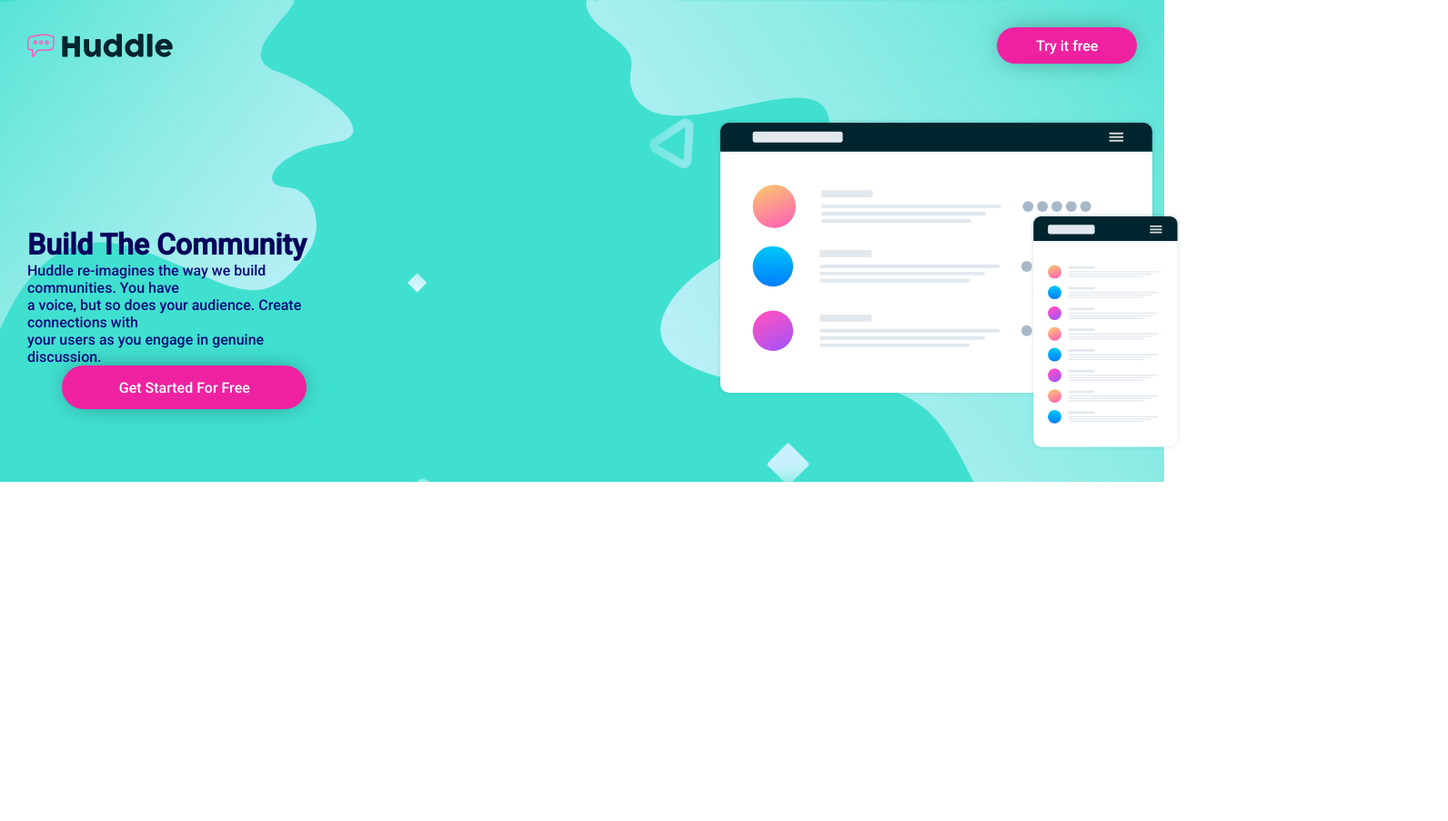
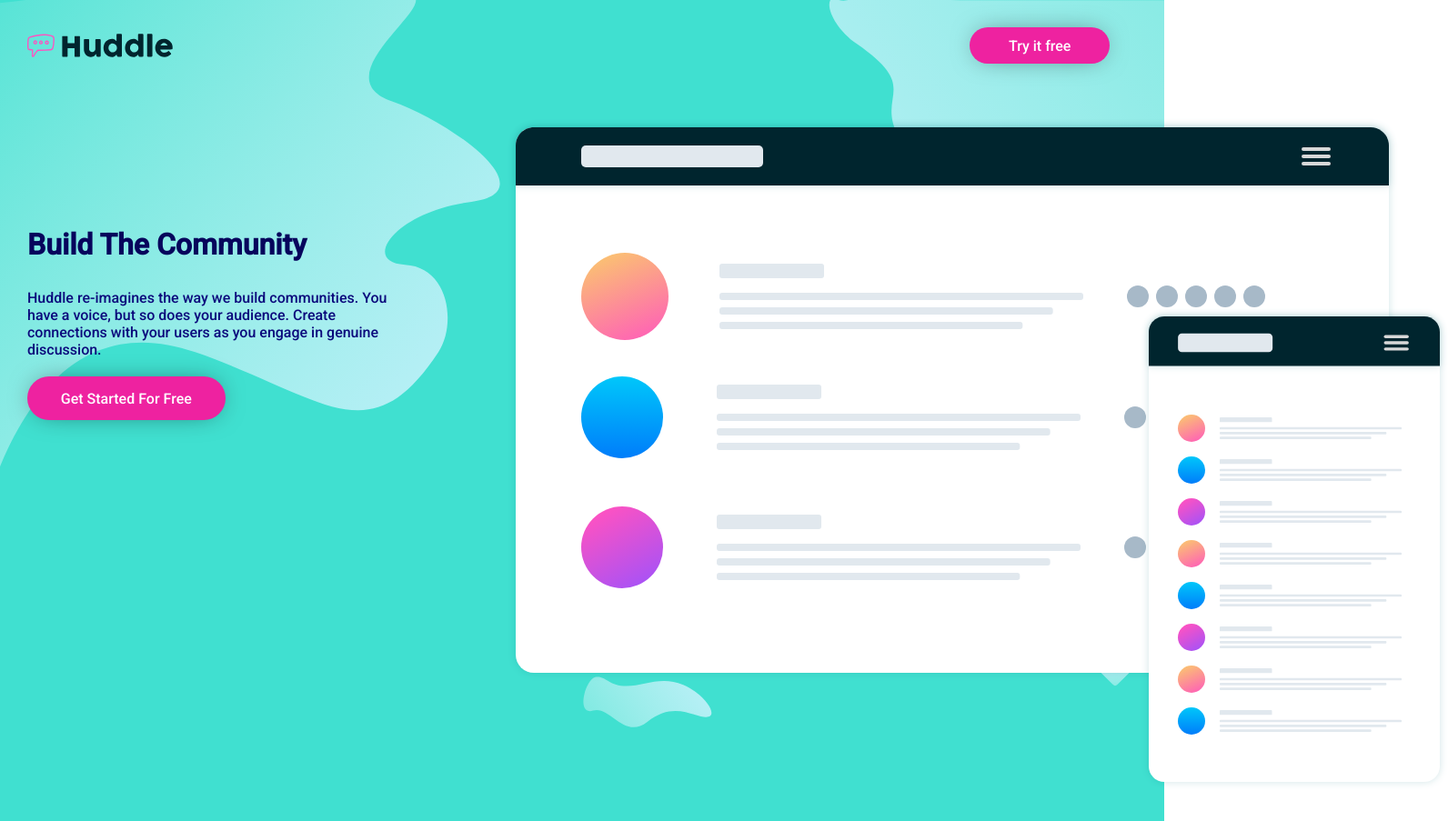
Before and after one commit to PedroNB10/DevClub-Projects, a plain HTML site: page Projeto entre Partners/Projeto 02/index.html in a window 1280 px wide. Shown: the whole page at 91% size, 1592 px wide, since content can reach past the window. Before the commit the page ends 800 px from the top, so only its background shows below. Drawn offline with Linux system fonts and the light colour scheme.

Commit message:
alteração

```diff
--- a/Projeto entre Partners/Projeto 02/index.html
+++ b/Projeto entre Partners/Projeto 02/index.html
@@ -15,7 +15,7 @@
     <div class="container">
         <header>
             <img src="./images/logo.svg" alt="logo">
-            <button>Try it free</button>
+            <button >Try it free</button>
         </header>
 
         <div class="secondContainer">
@@ -23,14 +23,14 @@
                     <h1 class="titulo-cima">Build The Community</h1>
 
 
-                    <p class="primeiro_paragrafo">Huddle re-imagines the way we build communities. You have</p>
-                    <p class="primeiro_paragrafo">a voice, but so does your audience. Create connections with</p>
-                    <p class="primeiro_paragrafo"> your users as you engage in genuine discussion.</p>
+                    <p class="primeiro_paragrafo">Huddle re-imagines the way we build communities. You have a voice, but so does your audience. Create connections with
+                        your users as you engage in genuine discussion.</p>
+
 
                     <button>Get Started For Free</button>
                 </div>
 
-                <div>
+                <div class="caixa_imagem">
                     <img class="imagechat" src="./images/chatimage.svg" alt="chatimage">
                 </div>
 
--- a/Projeto entre Partners/Projeto 02/style.css
+++ b/Projeto entre Partners/Projeto 02/style.css
@@ -38,6 +38,7 @@
     border: none;
     background: rgb(238, 34, 160);
     color: white;
+    margin-right: 30px;
 
     box-shadow: 0px 0px 29px -9px rgba(0,0,0,0.59);
     -webkit-box-shadow: 0px 0px 29px -9px rgba(0,0,0,0.59);
@@ -71,40 +72,49 @@
 
 
 
+.about, .caixa_imagem {
+    width: 35%;
+
+}
 
 
+/* .imagechat{
+padding-left: 420px;
+width: 40vw;
+} */
 
-.imagechat{
-padding-left: 350px;
-width: 40vw;
-}
+
 
 .about h1 {
     color: rgb(7, 5, 92);
     padding-top: 120px;
+    padding-bottom: 30px;
 }
 
 .about p {
     font-size: 16px;
     font-weight: 400;
     color: rgb(11, 9, 124);
+    max-width: 440px; /*tamanho q ocupa na linha*/
 
 
 }
 
 .about button{
-    width: 21vw;
+    width: 17vw;
     height: 6vh;
+    margin-top: 20px;
     font-size: 16px;
     border: none;
     border-radius: 25px;
     background: rgb(238, 34, 160);
     cursor: pointer;
-    margin-left: 3vw;
+
     color: white;
     box-shadow: 0px 0px 29px -9px rgba(0,0,0,0.59);
     -webkit-box-shadow: 0px 0px 29px -9px rgba(0,0,0,0.59);
     -moz-box-shadow: 0px 0px 29px -9px rgba(0,0,0,0.59);
+
 
 
 }
```
